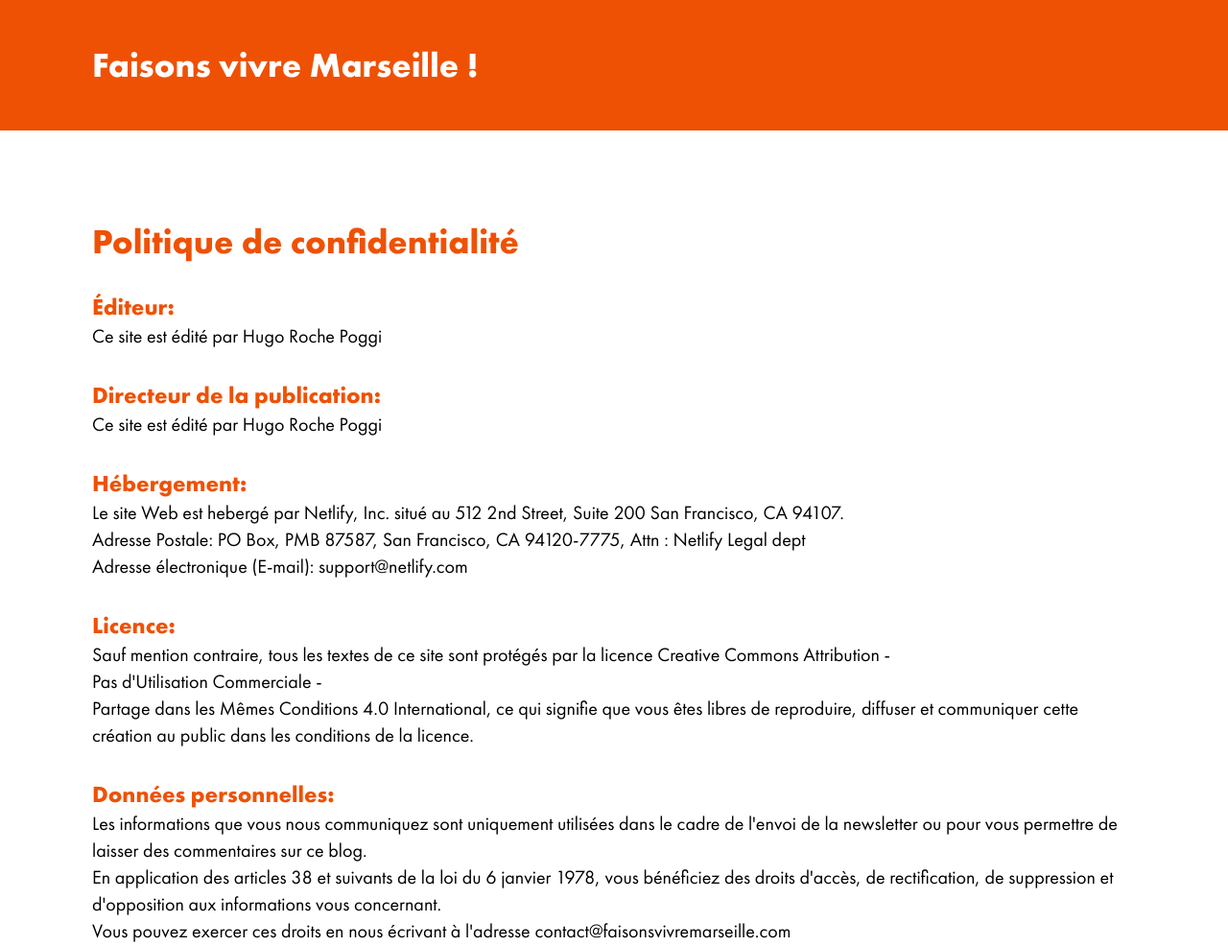
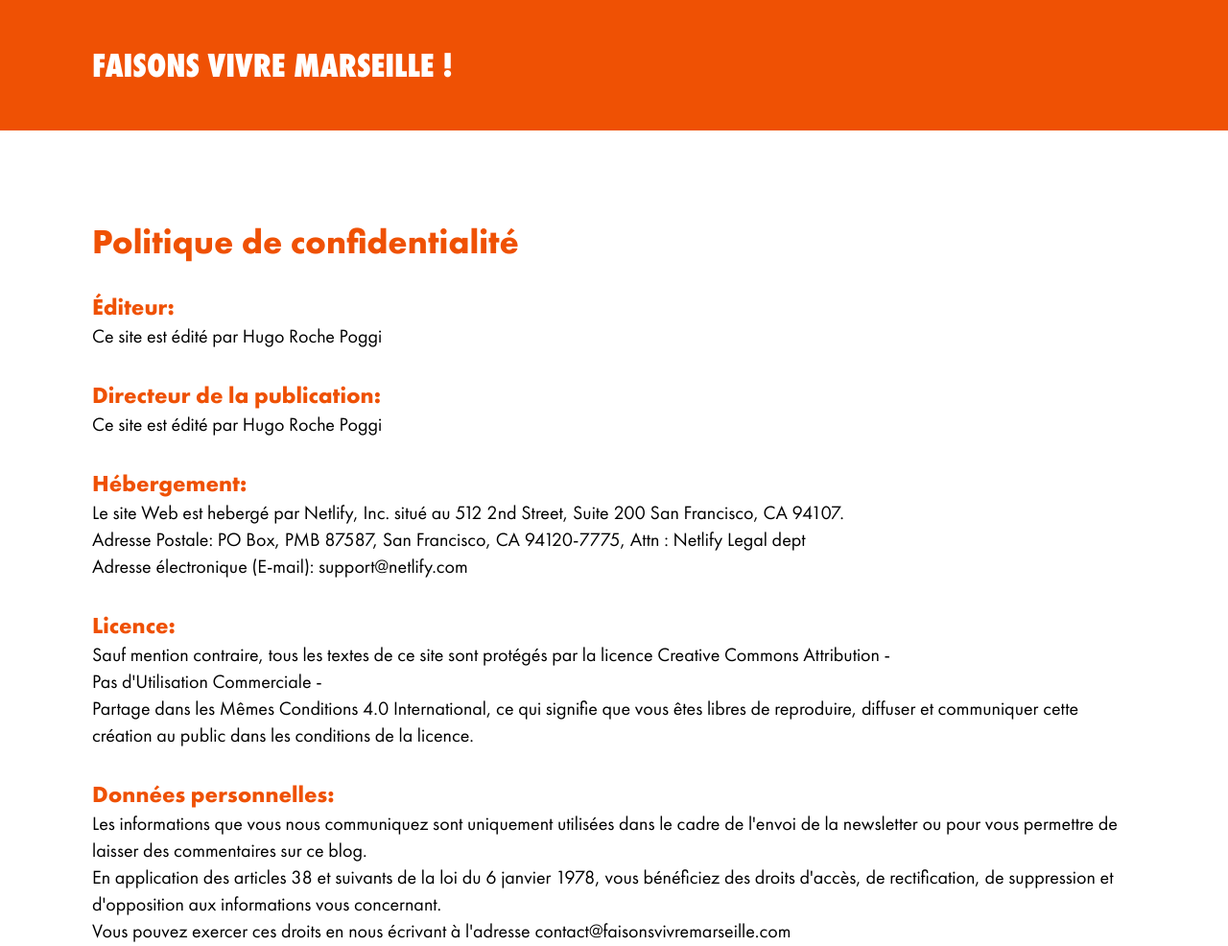
Before and after one commit to nasrat-v/faisons_vivre_marseille_website, a Gatsby site: page /politique-confidentialite in a window 1280 px wide. Shown: the top 986 px of the page at 96% size. Built offline with nearby package versions, Linux system fonts and the light colour scheme; Gatsby itself is replaced by a stand-in of ours.

Commit message:
update font for title

```diff
--- a/src/components/Navbar.tsx
+++ b/src/components/Navbar.tsx
@@ -12,7 +12,7 @@ export default function Navbar(props: { noLinks?: boolean}) {
                 <div className="flex py-12 md:px-24 px-12 justify-between bg-my-orange text-white items-center">
                     <div className="flex text-balance pr-12">
                         <Link to="/">
-                            <h1 className="font-futura-bold sm:text-3xl md:text-4xl text-2xl">Faisons vivre Marseille !</h1>
+                            <h1 className="font-futura-cond-extrabold sm:text-3xl md:text-4xl text-2xl">FAISONS VIVRE MARSEILLE !</h1>
                         </Link>
                     </div>
                     {!props.noLinks ? (
--- a/src/styles/global.css
+++ b/src/styles/global.css
@@ -11,3 +11,8 @@
   font-family: "Futura Cyrillic Bold";
   src: url("../../static/fonts/futura/FuturaPT-Bold.woff2") format("woff2");
 }
+
+@font-face {
+  font-family: "Futura Condensed Extra Bold";
+  src: url("../../static/fonts/futura/FuturaPTCond-ExtraBold.woff2") format("woff2");
+}
--- a/tailwind.config.js
+++ b/tailwind.config.js
@@ -13,6 +13,7 @@ module.exports = {
     fontFamily: {
       'futura-book': ['Futura Cyrillic Book'],
       'futura-bold': ['Futura Cyrillic Bold'],
+      'futura-cond-extrabold': ['Futura Condensed Extra Bold'],
     }
   },
   plugins: [],
```
Also changed, not shown: static/fonts/futura/FuturaPTCond-ExtraBold.woff2 (added).
